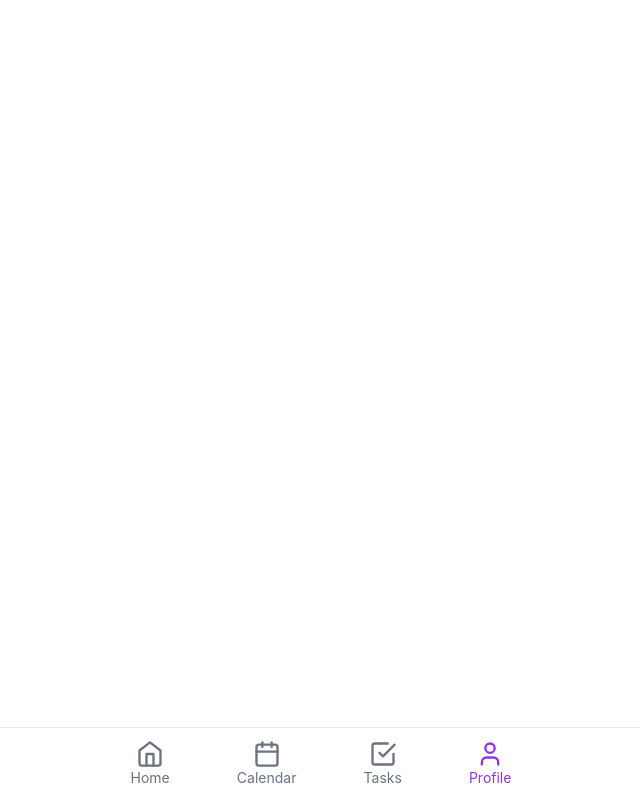
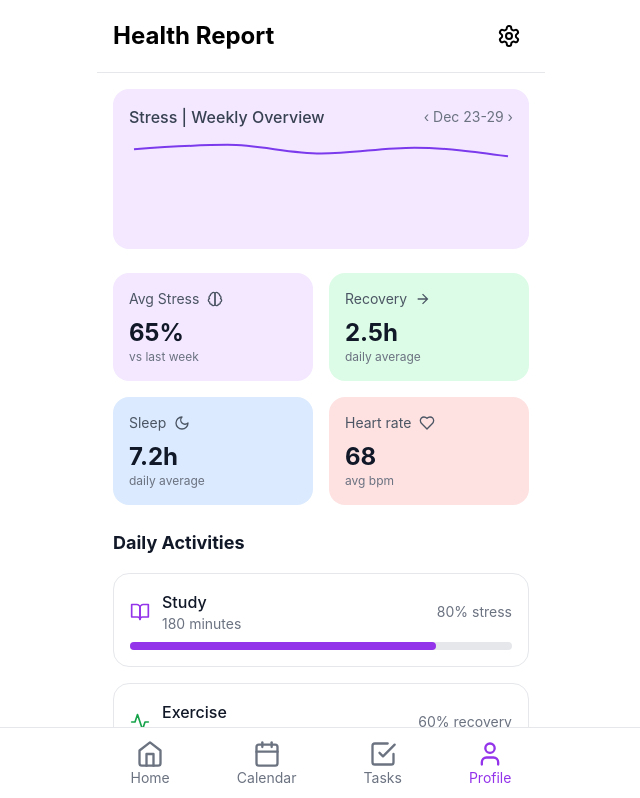
Before and after one commit to lexdumitrache/zenitapp, a React (Vite) app: page /profile in a window 1280 px wide. Shown: the top 798 px of the page, without its empty margins (319-959 px from the left). Built offline with nearby package versions, Linux system fonts and the light colour scheme.

Commit message:
Initial commit from your app

```diff
--- a/src/App.tsx
+++ b/src/App.tsx
@@ -2,6 +2,7 @@ import { BrowserRouter as Router, Routes, Route } from 'react-router-dom';
 import HomePage from './pages/HomePage';
 import TasksPage from './pages/TasksPage';
 import InboxPage from './pages/InboxPage';
+import ProfilePage from './pages/ProfilePage';
 import Navigation from './components/Navigation';
 
 function App() {
@@ -12,6 +13,7 @@ function App() {
           <Route path="/" element={<HomePage />} />
           <Route path="/tasks" element={<TasksPage />} />
           <Route path="/inbox" element={<InboxPage />} />
+          <Route path="/profile" element={<ProfilePage />} />
         </Routes>
         <Navigation />
       </div>
--- /dev/null
+++ b/src/pages/HealthReport.tsx
@@ -0,0 +1,153 @@
+import React from 'react';
+import { Home, Calendar, ListTodo, User, Heart, Moon, Brain, Activity, Droplet, BookOpen } from 'lucide-react';
+import { LineChart, Line, ResponsiveContainer } from 'recharts';
+
+const HealthReport = () => {
+  const stressData = [
+    { value: 55 },
+    { value: 58 },
+    { value: 52 },
+    { value: 56 },
+    { value: 50 },
+  ];
+
+  const activityData = [
+    {
+      name: 'Study',
+      icon: <BookOpen className="w-5 h-5 text-purple-600" />,
+      duration: '180 minutes',
+      impact: '80% stress',
+      progress: 80,
+      color: 'bg-purple-600'
+    },
+    {
+      name: 'Exercise',
+      icon: <Activity className="w-5 h-5 text-green-600" />,
+      duration: '45 minutes',
+      impact: '60% recovery',
+      progress: 60,
+      color: 'bg-green-600'
+    },
+    {
+      name: 'Hydration',
+      icon: <Droplet className="w-5 h-5 text-blue-600" />,
+      duration: '2.5 liters',
+      impact: '90% hydration',
+      progress: 90,
+      color: 'bg-blue-600'
+    },
+    {
+      name: 'Meditation',
+      icon: <Brain className="w-5 h-5 text-purple-600" />,
+      duration: '20 minutes',
+      impact: '70% calm',
+      progress: 70,
+      color: 'bg-purple-600'
+    }
+  ];
+
+  return (
+    <div className="bg-white min-h-screen">
+      {/* Stress Overview */}
+      <div className="px-4 space-y-6 mt-4">
+        <div className="bg-purple-100 rounded-2xl p-4">
+          <div className="flex justify-between items-center mb-2">
+            <span className="text-gray-700 font-medium">Stress | Weekly Overview</span>
+            <span className="text-sm text-gray-500">‹ Dec 23-29 ›</span>
+          </div>
+          <div className="h-24">
+            <ResponsiveContainer width="100%" height="100%">
+              <LineChart data={stressData}>
+                <Line
+                  type="monotone"
+                  dataKey="value"
+                  stroke="#7C3AED"
+                  strokeWidth={2}
+                  dot={false}
+                />
+              </LineChart>
+            </ResponsiveContainer>
+          </div>
+        </div>
+
+        {/* Metrics Grid */}
+        <div className="grid grid-cols-2 gap-4">
+          <div className="bg-purple-100 p-4 rounded-2xl">
+            <div className="flex items-center gap-2">
+              <span className="text-sm text-gray-600">Avg Stress</span>
+              <Brain size={16} className="text-gray-600" />
+            </div>
+            <div className="mt-2">
+              <div className="text-2xl font-bold text-gray-900">65%</div>
+              <div className="text-xs text-gray-500">vs last week</div>
+            </div>
+          </div>
+
+          <div className="bg-green-100 p-4 rounded-2xl">
+            <div className="flex items-center gap-2">
+              <span className="text-sm text-gray-600">Recovery</span>
+              <svg className="w-4 h-4 text-gray-600" viewBox="0 0 24 24">
+                <path fill="currentColor" d="M12 4l-1.41 1.41L16.17 11H4v2h12.17l-5.58 5.59L12 20l8-8z" />
+              </svg>
+            </div>
+            <div className="mt-2">
+              <div className="text-2xl font-bold text-gray-900">2.5h</div>
+              <div className="text-xs text-gray-500">daily average</div>
+            </div>
+          </div>
+
+          <div className="bg-blue-100 p-4 rounded-2xl">
+            <div className="flex items-center gap-2">
+              <span className="text-sm text-gray-600">Sleep</span>
+              <Moon size={16} className="text-gray-600" />
+            </div>
+            <div className="mt-2">
+              <div className="text-2xl font-bold text-gray-900">7.2h</div>
+              <div className="text-xs text-gray-500">daily average</div>
+            </div>
+          </div>
+
+          <div className="bg-red-100 p-4 rounded-2xl">
+            <div className="flex items-center gap-2">
+              <span className="text-sm text-gray-600">Heart rate</span>
+              <Heart size={16} className="text-gray-600" />
+            </div>
+            <div className="mt-2">
+              <div className="text-2xl font-bold text-gray-900">68</div>
+              <div className="text-xs text-gray-500">avg bpm</div>
+            </div>
+          </div>
+        </div>
+
+        {/* Activity Impact Section */}
+        <div>
+          <h2 className="text-lg font-bold text-gray-900 mb-4">Daily Activities</h2>
+          <div className="space-y-4">
+            {activityData.map((activity, index) => (
+              <div key={index} className="bg-white p-4 rounded-2xl border">
+                <div className="flex justify-between items-center mb-2">
+                  <div className="flex items-center gap-3">
+                    {activity.icon}
+                    <div>
+                      <div className="text-gray-900 font-medium">{activity.name}</div>
+                      <div className="text-sm text-gray-500">{activity.duration}</div>
+                    </div>
+                  </div>
+                  <div className="text-sm text-gray-500">{activity.impact}</div>
+                </div>
+                <div className="w-full bg-gray-200 rounded-full h-2">
+                  <div
+                    className={`${activity.color} h-2 rounded-full`}
+                    style={{ width: `${activity.progress}%` }}
+                  ></div>
+                </div>
+              </div>
+            ))}
+          </div>
+        </div>
+      </div>
+    </div>
+  );
+};
+
+export default HealthReport;
--- a/src/pages/ProfilePage.tsx
+++ b/src/pages/ProfilePage.tsx
@@ -1,13 +1,61 @@
+import React, { useState } from 'react';
+import { Settings } from 'lucide-react';
+import HealthReport from './HealthReport';
 import FabMenu from '../components/FabMenu';
 
 const ProfilePage = () => {
+  const [showSettings, setShowSettings] = useState(false);
+
   return (
     <div className="max-w-md mx-auto bg-white min-h-screen pb-16 relative">
-      {/* Page Content */}
-      <div className="p-4">
-        <h1 className="text-2xl font-bold">Profile</h1>
-        <p className="text-gray-600">Your profile view goes here.</p>
+      {/* Header with Settings */}
+      <div className="p-4 border-b">
+        <div className="flex justify-between items-center">
+          <h1 className="text-2xl font-bold">Health Report</h1>
+          <div className="relative">
+            <button
+              onClick={() => setShowSettings(!showSettings)}
+              className="p-2 hover:bg-gray-100 rounded-full"
+            >
+              <Settings className="w-6 h-6" />
+            </button>
+
+            {showSettings && (
+              <div className="absolute right-0 mt-2 w-48 bg-white rounded-lg shadow-lg border">
+                <ul className="py-2">
+                  <li>
+                    <button
+                      className="w-full px-4 py-2 text-left hover:bg-gray-100"
+                      onClick={() => setShowSettings(false)}
+                    >
+                      Account Settings
+                    </button>
+                  </li>
+                  <li>
+                    <button
+                      className="w-full px-4 py-2 text-left hover:bg-gray-100"
+                      onClick={() => setShowSettings(false)}
+                    >
+                      Notifications
+                    </button>
+                  </li>
+                  <li>
+                    <button
+                      className="w-full px-4 py-2 text-left hover:bg-gray-100"
+                      onClick={() => setShowSettings(false)}
+                    >
+                      Privacy
+                    </button>
+                  </li>
+                </ul>
+              </div>
+            )}
+          </div>
+        </div>
       </div>
+
+      {/* Health Report Content */}
+      <HealthReport />
 
       {/* FAB Menu */}
       <FabMenu />
```
Also changed, not shown: 1 other file (tests, documents, lock files or other folders).
